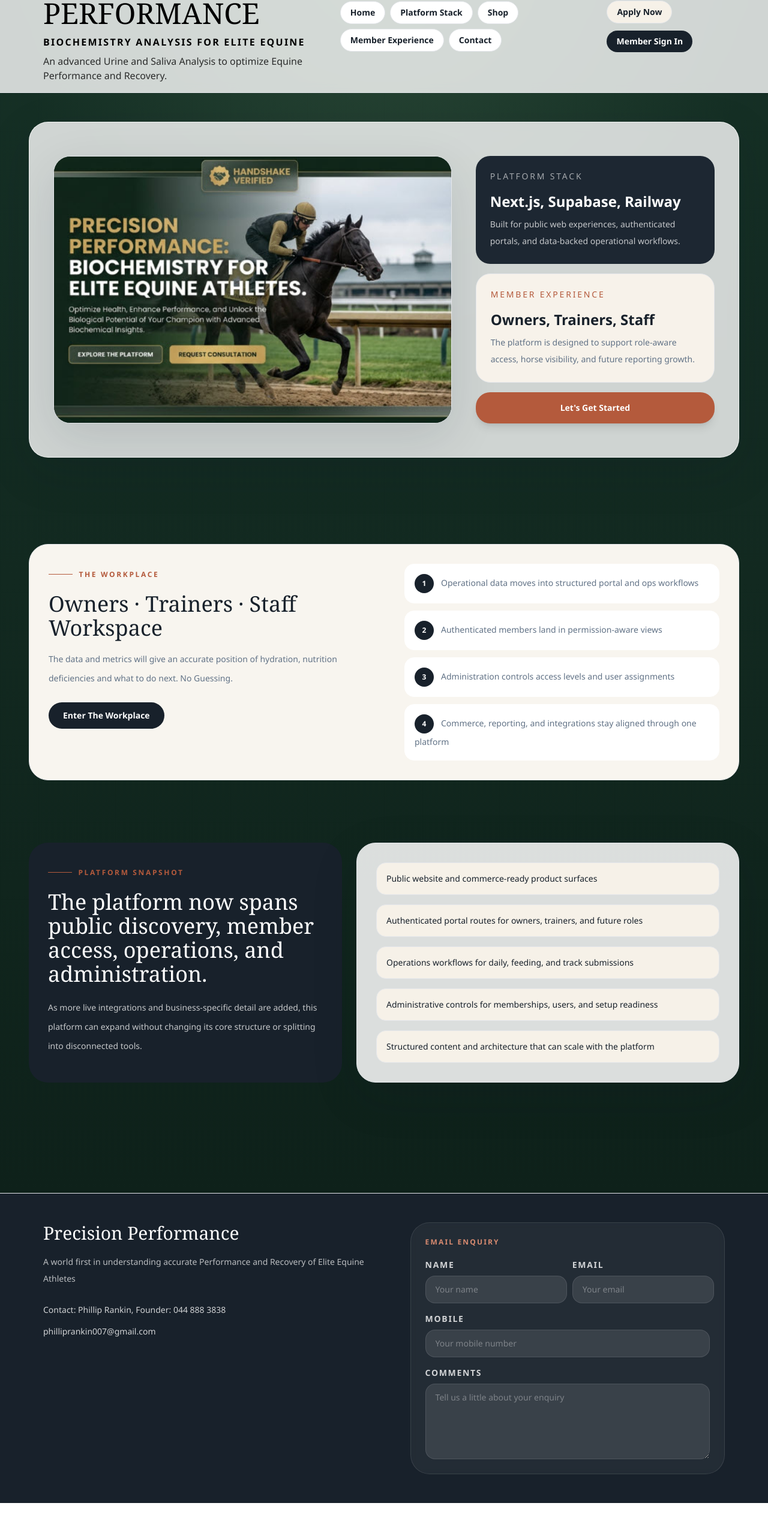
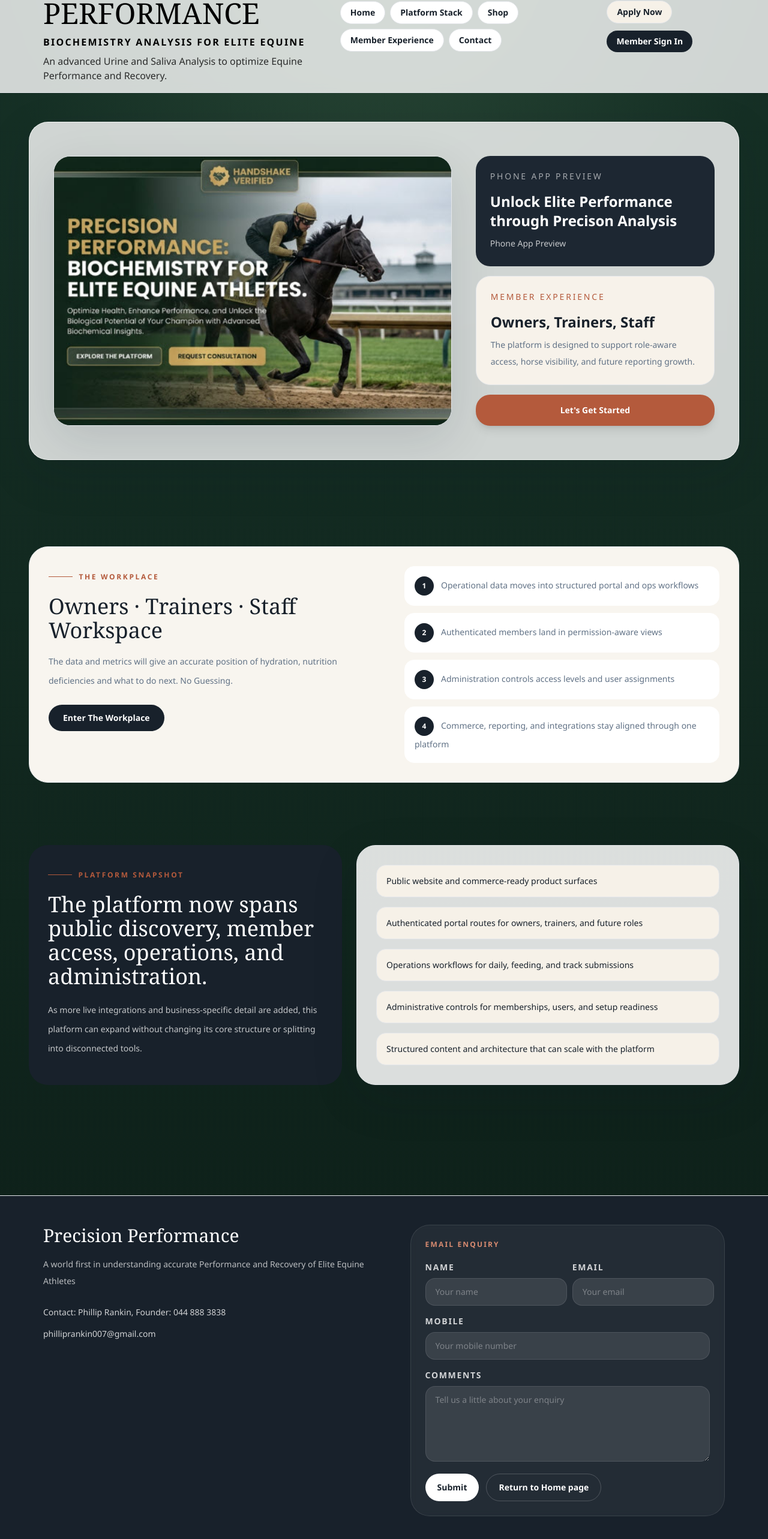
Before and after one commit to rankin007/PNR-Precision-Performance, a Next.js app: page /home in a window 1280 px wide. Shown: the part 66-2632 px from the top of the page at 60% size. Before the commit the page ends 2572 px from the top, so only its background shows below. Built offline with nearby package versions, Linux system fonts and the light colour scheme.

Commit message:
Update preview copy and footer actions

```diff
--- a/app/platform-stack/page.tsx
+++ b/app/platform-stack/page.tsx
@@ -6,7 +6,7 @@ export default function PlatformStackPage() {
   return (
     <main className="section-wrap px-4 py-16 md:px-8">
       <SectionCard
-        eyebrow="Platform Stack"
+        eyebrow=""
         title="Phone App Preview"
         description="A visual preview of the mobile app experience connected to the wider Precision Performance platform."
       >
--- a/components/layout/site-chrome.tsx
+++ b/components/layout/site-chrome.tsx
@@ -106,7 +106,12 @@ export function SiteChrome({ children }: SiteChromeProps) {
             </div>
           </div>
 
-          <form className="rounded-[2rem] border border-white/10 bg-white/5 p-6 backdrop-blur-sm">
+          <form
+            action="mailto:philliprankin007@gmail.com"
+            method="post"
+            encType="text/plain"
+            className="rounded-[2rem] border border-white/10 bg-white/5 p-6 backdrop-blur-sm"
+          >
             <p className="text-xs font-semibold uppercase tracking-[0.18em] text-[#d88b70]">Email Enquiry</p>
             <div className="mt-5 grid gap-4 md:grid-cols-2">
               <label className="grid gap-2 text-sm text-white/80">
@@ -146,6 +151,20 @@ export function SiteChrome({ children }: SiteChromeProps) {
                 />
               </label>
             </div>
+            <div className="mt-5 flex flex-wrap gap-3">
+              <button
+                type="submit"
+                className="rounded-full bg-white px-5 py-3 text-sm font-semibold text-[#18212b] transition hover:bg-white/90"
+              >
+                Submit
+              </button>
+              <Link
+                href="/"
+                className="rounded-full border border-white/20 bg-transparent px-5 py-3 text-sm font-semibold text-white transition hover:border-white/40"
+              >
+                Return to Home page
+              </Link>
+            </div>
           </form>
         </div>
       </footer>
--- a/components/sections/hero.tsx
+++ b/components/sections/hero.tsx
@@ -23,10 +23,10 @@ export function Hero() {
                 href="/platform-stack"
                 className="rounded-[1.5rem] bg-[#1d2732] p-6 text-white transition hover:bg-[#243140]"
               >
-                <p className="text-sm uppercase tracking-[0.2em] text-white/60">Platform Stack</p>
-                <p className="mt-4 text-2xl font-semibold">Next.js, Supabase, Railway</p>
+                <p className="text-sm uppercase tracking-[0.2em] text-white/60">Phone App Preview</p>
+                <p className="mt-4 text-2xl font-semibold">Unlock Elite Performance through Precison Analysis</p>
                 <p className="mt-2 text-sm leading-7 text-white/75">
-                  Built for public web experiences, authenticated portals, and data-backed operational workflows.
+                  Phone App Preview
                 </p>
               </Link>
               <Link
```
